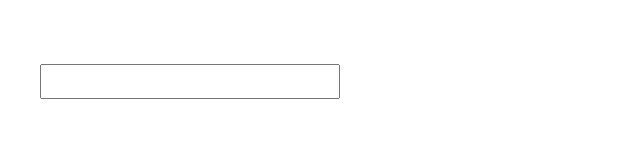
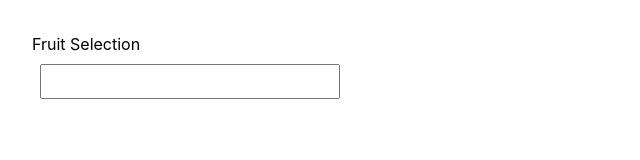
Before and after one commit to colw/auto-complete, a React (Create React App) app: page / in a window 1280 px wide. Shown: the top 160 px of the page, without its empty margins (0-640 px from the left). Built offline with nearby package versions, Linux system fonts and the light colour scheme.

Commit message:
Add label

```diff
--- a/src/App.js
+++ b/src/App.js
@@ -11,8 +11,7 @@ function App() {
   return (
     <div className="App">
       <form onSubmit={(e) => e.preventDefault()}>
-        <label htmlFor="input-choice"></label>
-        <br />
+        <label htmlFor="input-choice">Fruit Selection</label>
         <AutoCompleteInput
           value={inputText}
           initOptions={fruitOptions}
```
